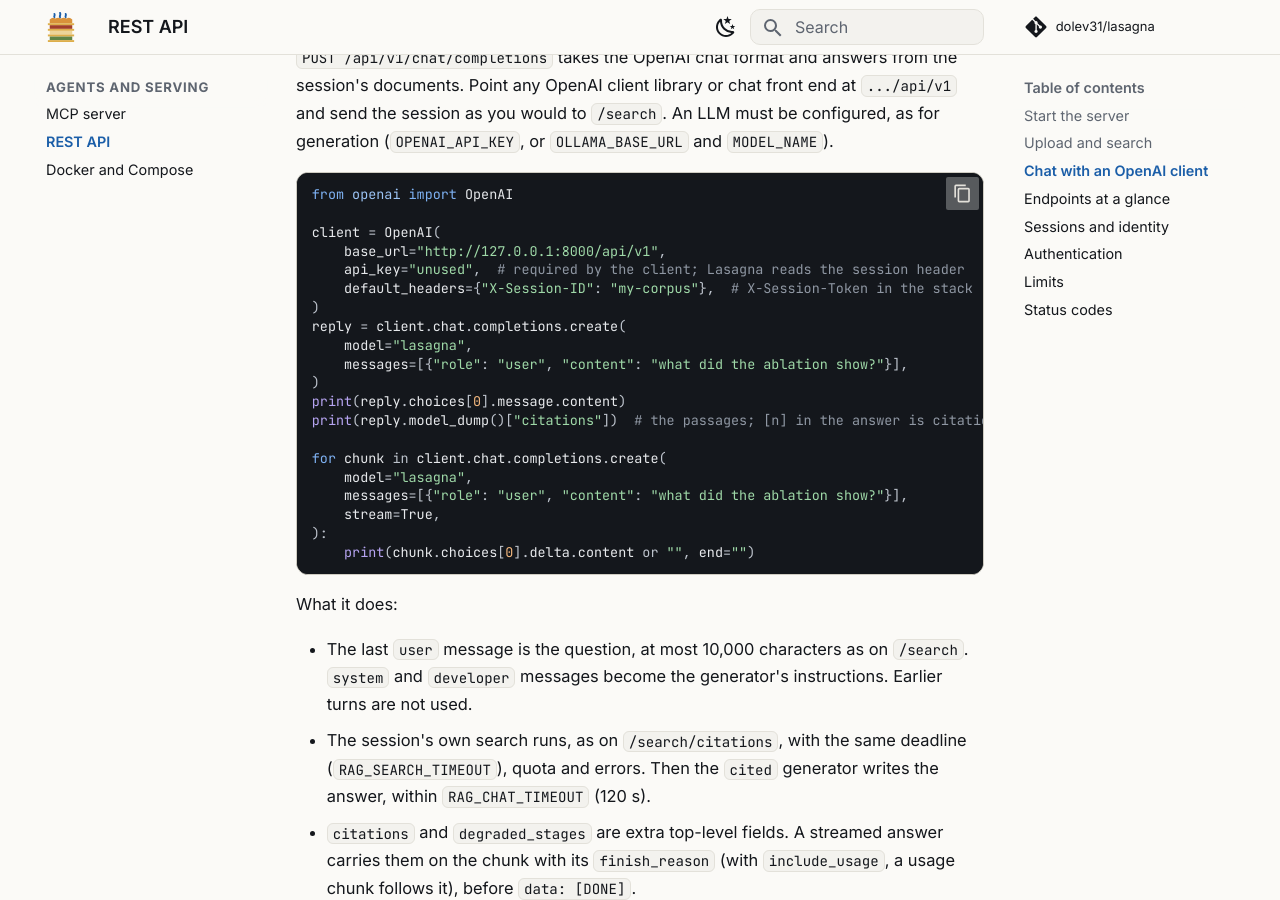
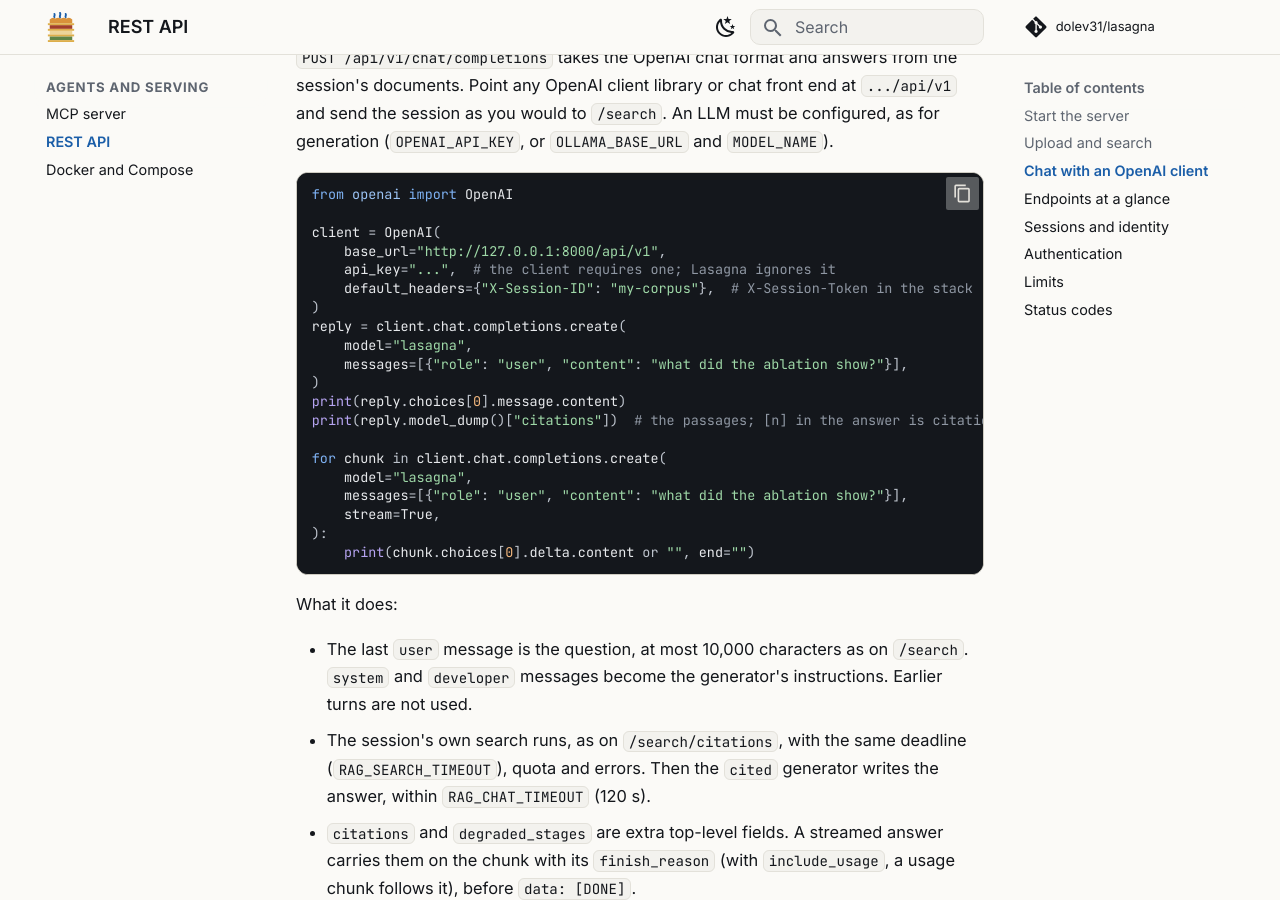
Before and after one commit to dolev31/lasagna, an MkDocs documentation site: the page built from docs/serving/rest-api.md, in a window 1280 px wide and 900 px high, scrolled down 2211 px. Built offline with MkDocs 1.6.1 and Material for MkDocs 9.7.7, drawn with Linux system fonts in a browser that asks for light colours; comment, search, counter and statistics services are not loaded.

Commit message:
Chat completions: the docs' and tests' placeholder key is "...", as elsewhere
detect-secrets read api_key="unused" as a secret keyword; "..." is the
placeholder the vector-backend guide already uses. Two baseline entries in
config.py and settings.md move down with the RAG_CHAT_TIMEOUT lines.

```diff
--- a/docs/serving/rest-api.md
+++ b/docs/serving/rest-api.md
@@ -77,7 +77,7 @@ from openai import OpenAI
 
 client = OpenAI(
     base_url="http://127.0.0.1:8000/api/v1",
-    api_key="unused",  # required by the client; Lasagna reads the session header
+    api_key="...",  # the client requires one; Lasagna ignores it
     default_headers={"X-Session-ID": "my-corpus"},  # X-Session-Token in the stack
 )
 reply = client.chat.completions.create(
```
Also changed, not shown: README.md (+1 -1 lines), 2 other files.
